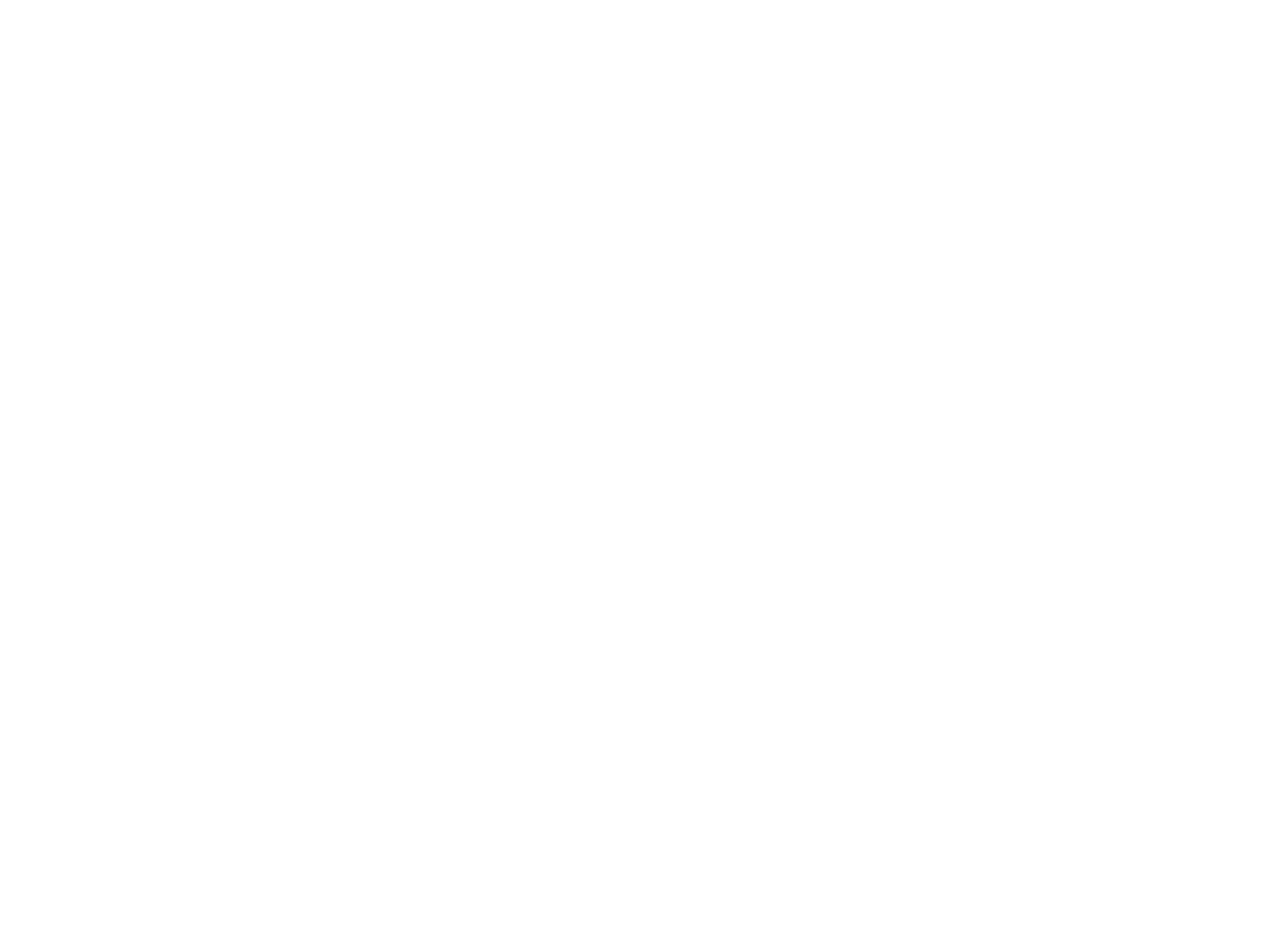
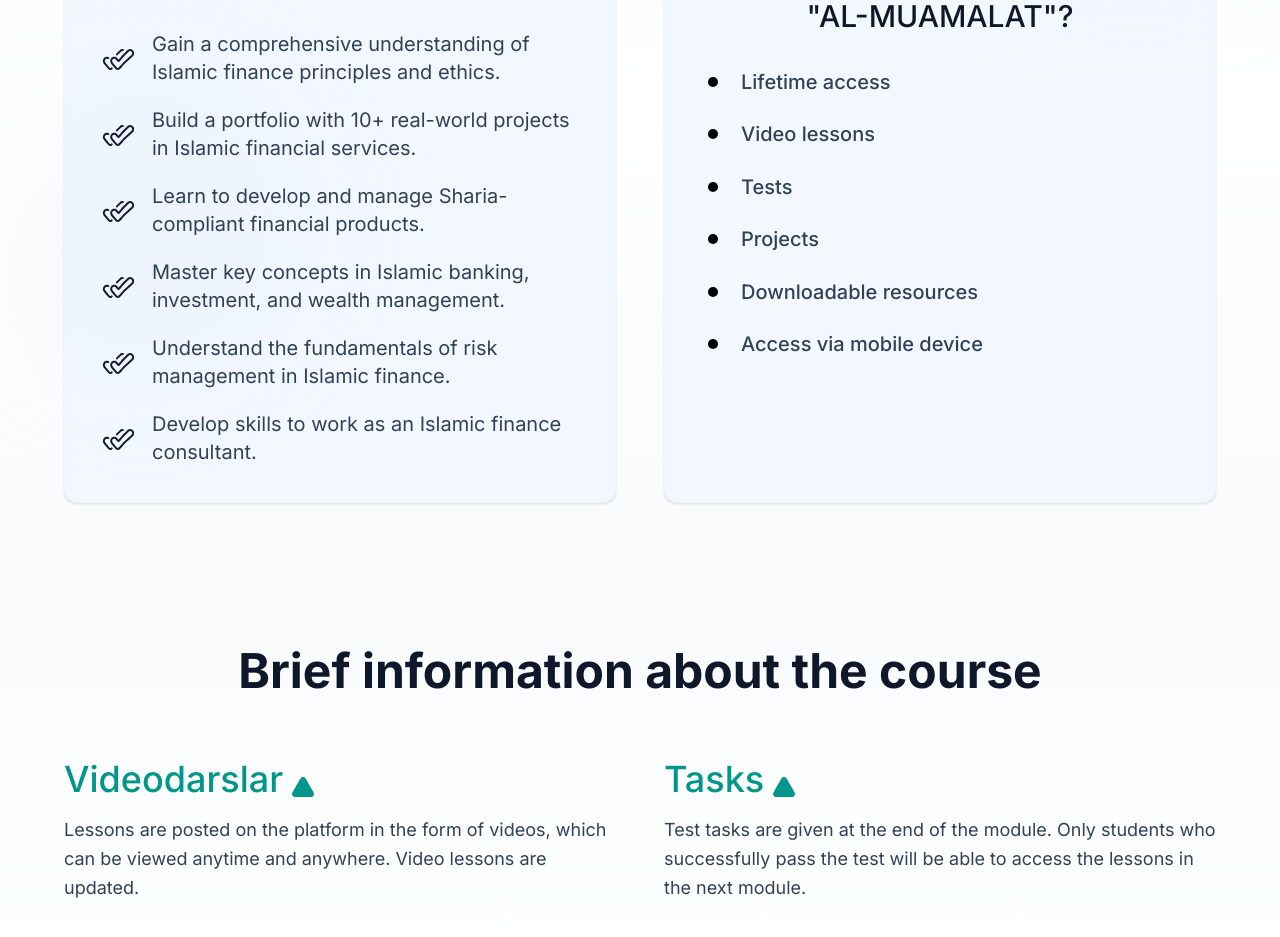
Before and after one commit to abdullokhmirzayev/al-muamalat, a Next.js app: page /international-educational-programs in a window 1280 px wide. Before the commit this address had no page. Shown: the part 435-1372 px from the top of the page. Before the commit the page ends 800 px from the top, so only its background shows below. Built offline with nearby package versions, Linux system fonts and the light colour scheme.

Commit message:
added intrn-edu-program page 2 componentes

```diff
--- a/app/(main)/(profile)/courses/page.tsx
+++ b/app/(main)/(profile)/courses/page.tsx
@@ -1,4 +1,4 @@
-import Courses from '@/components/courses-page.components/courses'
+import Courses from '@/components/courses-page-components/courses'
 
 const Page = () => {
 	return (
--- a/app/(main)/(profile)/layout.tsx
+++ b/app/(main)/(profile)/layout.tsx
@@ -11,7 +11,7 @@ const ProfileLayout = ({ children }: { children: React.ReactNode }) => {
 	const inActiveStyle =
 		'px-8 h-10 rounded-md text-gray-500 font-medium border-gray-200'
 	return (
-		<div className=' bg-gray-50/30 pt-56 pb-36 sm:px-6 lg:px-8'>
+		<div className=' bg-gray-50/30 py-36 sm:px-6 lg:px-8'>
 			<div className='container max-w-6xl mx-auto space-y-6'>
 				<div className='flex gap-4'>
 					<Link href={'/profile'}>
--- /dev/null
+++ b/app/(main)/(programs)/international-educational-programs/page.tsx
@@ -0,0 +1,13 @@
+import CourseInformation from '@/components/programs-page-components/International-edu-components/course-information'
+import IEPHero from '@/components/programs-page-components/International-edu-components/iep-hero'
+
+const Page = () => {
+	return (
+		<>
+			<IEPHero />
+			<CourseInformation />
+		</>
+	)
+}
+
+export default Page
--- a/app/(main)/layout.tsx
+++ b/app/(main)/layout.tsx
@@ -9,7 +9,7 @@ export default function MainLayout({
 	return (
 		<>
 			<Header />
-			<div className='mb-20 flex-1'>{children}</div>
+			<div className='mt-20 flex-1'>{children}</div>
 			<Footer />
 		</>
 	)
--- a/app/(main)/page.tsx
+++ b/app/(main)/page.tsx
@@ -4,7 +4,7 @@ import HomeServices from '@/components/home-page-components/home-services'
 
 export default function Home() {
 	return (
-		<main className='mt-20 flex flex-col items-center justify-center'>
+		<main className='flex flex-col items-center justify-center'>
 			<HomeHero />
 			<HomeServices />
 			<HomeOurTeam />
--- /dev/null
+++ b/components/programs-page-components/International-edu-components/course-information.tsx
@@ -0,0 +1,75 @@
+'use client'
+
+import { Triangle } from 'lucide-react'
+import { useState } from 'react'
+
+const CourseInformation = () => {
+	const [expandedItem, setExpandedItem] = useState<string | null>(null)
+
+	const courseDetails = [
+		{
+			id: 'videos',
+			title: 'Videodarslar',
+			description:
+				'Lessons are posted on the platform in the form of videos, which can be viewed anytime and anywhere. Video lessons are updated.',
+		},
+		{
+			id: 'tasks',
+			title: 'Tasks',
+			description:
+				'Test tasks are given at the end of the module. Only students who successfully pass the test will be able to access the lessons in the next module.',
+		},
+	]
+
+	const toggleItem = (id: string) => {
+		setExpandedItem(expandedItem === id ? null : id)
+	}
+
+	return (
+		<div className='w-full bg-linear-to-b from-slate-50 to-white py-16 px-4 sm:px-6 lg:px-8'>
+			<div className='max-w-6xl mx-auto'>
+				{/* Heading */}
+				<h2 className='text-4xl sm:text-5xl font-bold text-slate-900 text-center mb-16'>
+					Brief information about the course
+				</h2>
+
+				{/* Content Grid */}
+				<div className='grid md:grid-cols-2 gap-8 lg:gap-12'>
+					{courseDetails.map(item => (
+						<div key={item.id} className='space-y-4'>
+							{/* Expandable Header */}
+							<button
+								onClick={() => toggleItem(item.id)}
+								className='w-full text-left group'
+							>
+								<div className='flex items-center gap-2 cursor-pointer'>
+									<h3 className='text-4xl font-medium text-teal-600 hover:text-teal-700 transition-colors'>
+										{item.title}
+									</h3>
+									<Triangle
+										className={`w-6 h-6 fill-teal-600 self-end text-teal-600 transition-transform duration-300 ${
+											expandedItem === item.id ? 'rotate-180' : ''
+										}`}
+									/>
+								</div>
+							</button>
+
+							{/* Description */}
+							<div
+								className={`overflow-hidden transition-all duration-300 ease-in-out ${
+									expandedItem === item.id ? 'max-h-96' : 'max-h-full'
+								}`}
+							>
+								<p className='text-lg text-slate-700 leading-relaxed'>
+									{item.description}
+								</p>
+							</div>
+						</div>
+					))}
+				</div>
+			</div>
+		</div>
+	)
+}
+
+export default CourseInformation
--- /dev/null
+++ b/components/programs-page-components/International-edu-components/iep-hero.tsx
@@ -0,0 +1,97 @@
+import Image from 'next/image'
+
+const IEPHero = () => {
+	const learningPoints = [
+		'Gain a comprehensive understanding of Islamic finance principles and ethics.',
+		'Build a portfolio with 10+ real-world projects in Islamic financial services.',
+		'Learn to develop and manage Sharia-compliant financial products.',
+		'Master key concepts in Islamic banking, investment, and wealth management.',
+		'Understand the fundamentals of risk management in Islamic finance.',
+		'Develop skills to work as an Islamic finance consultant.',
+	]
+
+	const benefits = [
+		'Lifetime access',
+		'Video lessons',
+		'Tests',
+		'Projects',
+		'Downloadable resources',
+		'Access via mobile device',
+	]
+
+	return (
+		<div className='min-h-screen bg-linear-to-b from-slate-50 via-white to-slate-50'>
+			{/* Header Section */}
+			<div className='pt-18 pb-14 px-4 sm:px-6 lg:px-8'>
+				<div className='max-w-4xl mx-auto text-center space-y-4'>
+					<h1 className='text-4xl sm:text-5xl font-bold text-slate-900 tracking-tight'>
+						International educational programs
+					</h1>
+					<p className='text-lg text-slate-600 max-w-lg mx-auto leading-relaxed'>
+						Al Muamalat Education's international study programs offer an
+						in-depth learning experience at leading Islamic financial
+						institutions around the world.
+					</p>
+				</div>
+			</div>
+
+			{/* Content Section */}
+			<div className='px-4 sm:px-6 lg:px-8 pb-20'>
+				<div className='max-w-6xl mx-auto'>
+					<div className='grid md:grid-cols-2 gap-8 lg:gap-12'>
+						{/* What you'll learn - Left Column */}
+						<div className='bg-[#F3F8FF] rounded-2xl p-9 shadow-sm border border-slate-100 hover:shadow-md transition-shadow duration-300'>
+							<h2 className='text-3xl text-center font-medium text-slate-900 mb-8'>
+								What you'll learn
+							</h2>
+							<div className='space-y-5'>
+								{learningPoints.map((point, index) => (
+									<div key={index} className='flex gap-4 items-center group'>
+										<div className='shrink-0 mt-1'>
+											<div className='flex items-center justify-center  transition-colors duration-200'>
+												<Image
+													src='/images/tick-double.png'
+													alt='Check'
+													width={35}
+													height={35}
+												/>
+											</div>
+										</div>
+										<p className='text-slate-700 text-xl '>{point}</p>
+									</div>
+								))}
+							</div>
+						</div>
+
+						<div className='bg-[#F3F8FF] rounded-2xl p-9 shadow-sm border border-slate-100 hover:shadow-md transition-shadow duration-300'>
+							<h2 className='text-3xl text-center font-medium text-slate-900 mb-8'>
+								Why should you study at <br className='hidden sm:block' />
+								"AL-MUAMALAT"?
+							</h2>
+							<div className='space-y-5'>
+								{benefits.map((benefit, index) => (
+									<div key={index} className='flex items-start gap-4 group'>
+										<div className='shrink-0 mt-1'>
+											<div className='flex items-center justify-center h-6 w-6 rounded-lg  transition-colors duration-200'>
+												<div className='h-2.5 w-2.5 rounded-full bg-black' />
+											</div>
+										</div>
+										<span className='text-slate-700 text-xl leading-relaxed font-medium'>
+											{benefit}
+										</span>
+									</div>
+								))}
+							</div>
+						</div>
+					</div>
+				</div>
+			</div>
+
+			{/* Decorative elements */}
+			<div className='absolute top-20 right-0 w-72 h-72 bg-blue-100 rounded-full mix-blend-multiply filter blur-3xl opacity-20 pointer-events-none hidden lg:block' />
+			<div className='absolute bottom-0 left-0 w-72 h-72 bg-slate-200 rounded-full mix-blend-multiply filter blur-3xl opacity-20 pointer-events-none hidden lg:block' />
+		</div>
+	)
+}
+
+export default IEPHero
--- a/components/shared/header.tsx
+++ b/components/shared/header.tsx
@@ -67,7 +67,7 @@ const Header = () => {
 										{[
 											{
 												title: 'International educational programs',
-												href: '/p1',
+												href: '/international-educational-programs',
 												active: false,
 											},
 											{ title: 'Specialized courses', href: '/p2' },
```
Also changed, not shown: components/courses-page-components/course-card.tsx (renamed from components/courses-page.components/course-card.tsx), components/courses-page-components/courses.tsx (renamed from components/courses-page.components/courses.tsx), public/images/tick-double.png (added).
